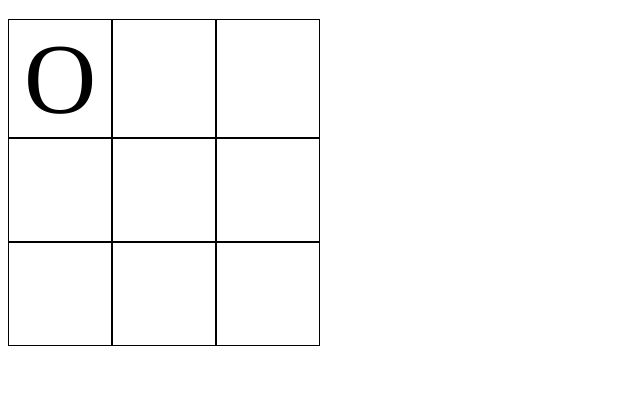
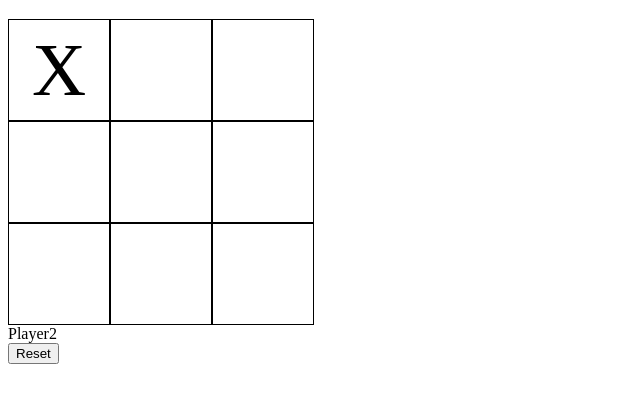
Before and after one commit to silverwolf1223/TOP-TTT, a plain HTML site: page index.html in a window 1280 px wide. Both pictures are taken after a click on the element 60 px from the left and 131 px from the top of the page. Shown: the part 61-464 px from the top of the page, without its empty margins (0-640 px from the left). Drawn offline with Linux system fonts and the light colour scheme.

Commit message:
turn switching and reset button

```diff
--- a/index.html
+++ b/index.html
@@ -6,7 +6,7 @@
     <title>Tic Tac Toe</title>
     <link rel="stylesheet" href="styles.css">
 </head>
-<body>
+<body id="body">
     <h1>Tic Tac Toe</h1>
 
     <table cellspacing="0">
@@ -26,6 +26,8 @@
             <td></td>
         </tr>
     </table>
+    <div id="turn"></div>
+    <button onclick="game.startGame()">Reset</button>
 
     <script src="script.js"></script>
 </body>
--- a/script.js
+++ b/script.js
@@ -29,23 +29,18 @@ let player2 = Player('Player2', 'O');
 
 const gameBoard = function(){
     let Board = Array.from(DOMmanager.BoardArray).map(item => item.textContent);
-    let BoardObj = {
-    line1 : [Board[0], Board[1], Board[2]],
-    line2 : [Board[3], Board[4], Board[5]],
-    line3 : [Board[6], Board[7], Board[8]],
-    column1 : [Board[0], Board[3], Board[6]],
-    column2 : [Board[1], Board[4], Board[7]],
-    column3 : [Board[2], Board[5], Board[8]],
-    diagonal1 : [Board[0], Board[4], Board[8]],
-    diagonal2 : [Board[6], Board[4], Board[2]],
-    };
+    let BoardObj;
+
+    let gameWon = false;
 
     const checkWin = function(){
         UpdateBoard();
         Object.keys(BoardObj).forEach(obj =>{
             if(BoardObj[obj][0] == BoardObj[obj][1] && BoardObj[obj][1] == BoardObj[obj][2] && BoardObj[obj][0] != '')
             {
-                return console.log('You win!');
+                DOMmanager.playerTurn.score += 1;
+                let gameWon = true;
+                return console.log(`${DOMmanager.playerTurn.name} wins!`);
             }
         })
     }
@@ -71,33 +66,62 @@ const gameBoard = function(){
     };
 };
 
+const DOMmanager = (function(doc){
+    let screenBoard = doc.querySelectorAll('td');
+    let BoardArray = Array.from(screenBoard);
+    let p1t = true;
+    let playerTurn = (p1t) ? player1: player2;
+
+    const turnReader = doc.querySelector('#turn');
+
+    const body = doc.querySelector('h1');
+
+    body.addEventListener('click', function(){
+        if(gameBoard.gameWon)
+        {
+            startGame();
+            gameBoard.gameWon = false;
+        }
+    })
+
+    screenBoard.forEach(i => i.addEventListener('click', function(){
+        if(i.textContent == '')
+        {
+            i.innerHTML = playerTurn.marker;
+            gameBoard().checkWin();
+            p1t = !p1t;
+            playerTurn = (p1t) ? player1: player2;
+            screenBoard = doc.querySelectorAll('td');
+            BoardArray = Array.from(screenBoard);
+            turnUpdate();
+        }
+    }))
+
+    const turnUpdate = function(){
+        turnReader.innerHTML = playerTurn.name
+    }
+
+
+    turnUpdate();
+
+    return {
+        screenBoard,
+        BoardArray,
+        playerTurn,
+    }
+})(document || documentMock);
+
 const game = (function(){
     let Board = new Array(9);
+    console.log(`Welcome ${player1.name} and ${player2.name}`);
 
     const startGame = (function(){
         Board = new Array(9);
-        console.log(`Welcome ${player1.name} and ${player2.name}`)
-        console.log(`${player1.name} score: ${player1.score}, ${player2.name} score: ${player2.score}`)
+        (DOMmanager.BoardArray).map(item => item.textContent = '');
+        console.log(`${player1.name} score: ${player1.score}, ${player2.name} score: ${player2.score}`);
     });
 
     startGame();
 
-    return {startGame, Board};
+    return {startGame, Board,};
 })();
-
-const DOMmanager = (function(doc){
-    let screenBoard = doc.querySelectorAll('td');
-    let BoardArray = Array.from(screenBoard);
-    let playerTrun = (!player1) ? player1: player2;
-
-    screenBoard.forEach(i => i.addEventListener('click', function(){i.innerHTML = playerTrun.marker;
-        gameBoard().checkWin();
-        screenBoard = doc.querySelectorAll('td');
-        BoardArray = Array.from(screenBoard);
-    }))
-
-    return {
-        screenBoard,
-        BoardArray,
-    }
-})(document || documentMock);
--- a/styles.css
+++ b/styles.css
@@ -6,6 +6,12 @@ td {
     border: solid 1px black;
     width: 100px;
     height: 100px;
-    font-size: 100px;
+    font-size: 75px;
+    padding: 0px;
+    gap: 0px;
     text-align: center;
 }
+
+td:hover {
+    background-color: rgba(90, 90, 90, 0.5);
+}
```
